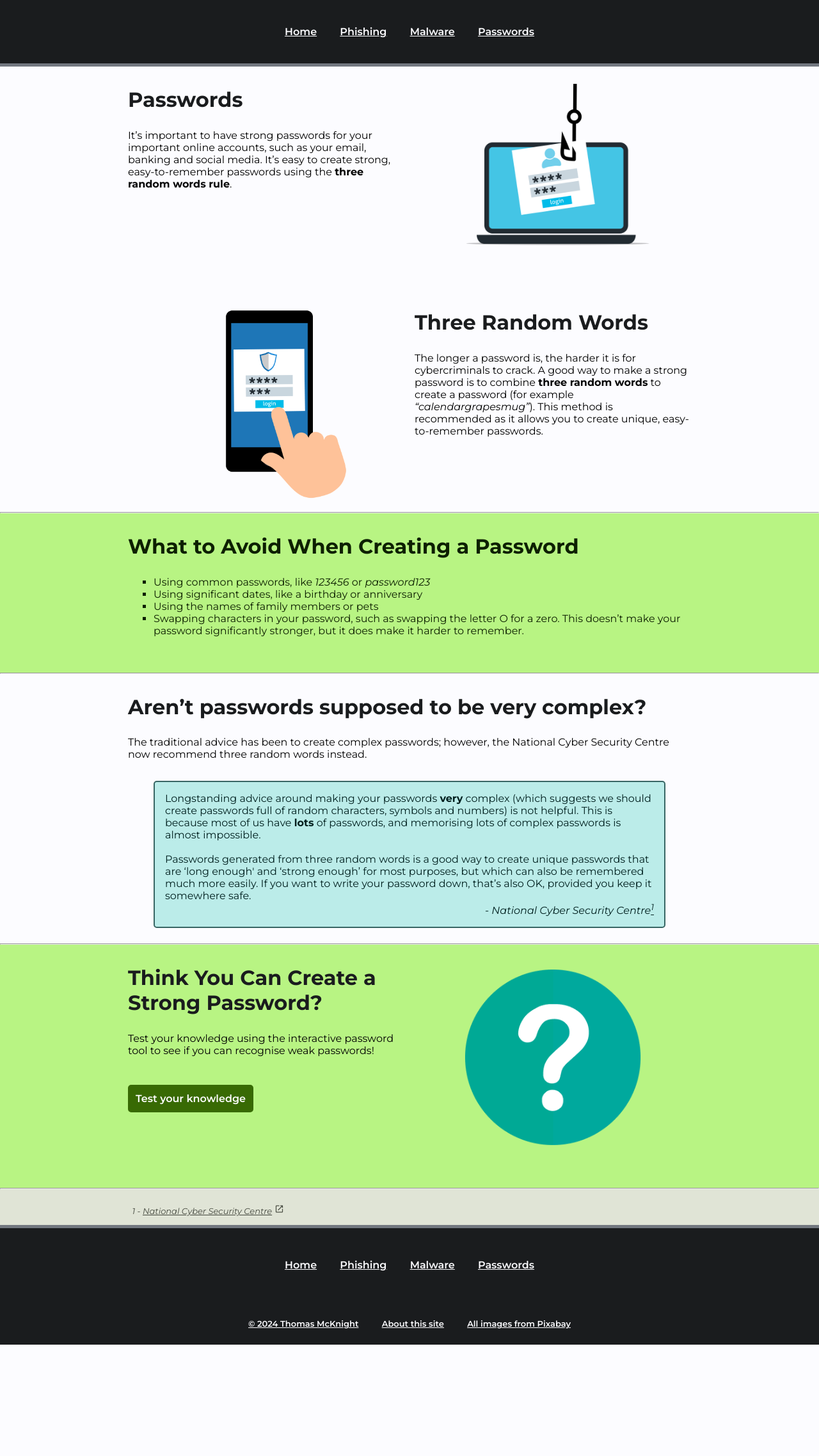
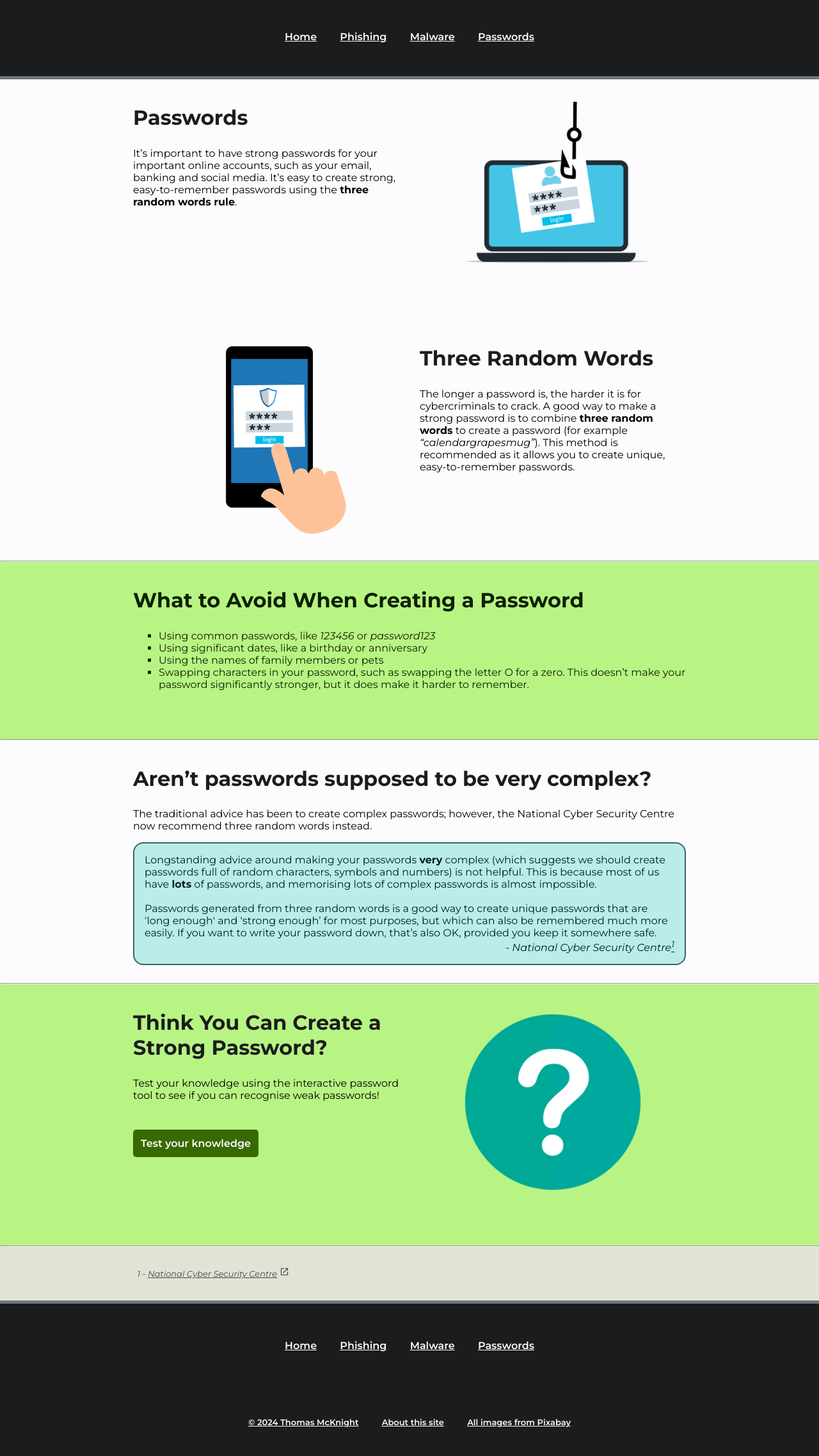
Before and after one commit to tinyTim567/CSC3094, a Flask app: page /passwords in a window 1280 px wide. Shown: the whole page at 64% size. Before the commit the page ends 2101 px from the top, so only its background shows below. Run offline with Flask 3, Linux system fonts and the light colour scheme.

Commit message:
Update styling

```diff
--- a/static/style.css
+++ b/static/style.css
@@ -35,7 +35,7 @@ html, body {
 }
 
 .grid-row {
-    display: block;
+    display: inline-block;
     clear: both;
     margin-left: 15vw;
     margin-right: 15vw;
@@ -53,16 +53,37 @@ html, body {
 .grid-column {
     box-sizing: border-box;
     width: 100%;
-    padding: 0.5em;
+    padding: 1em;
 }
 
 .column-no-padding {
     padding: 0;
 }
 
+@media (min-width: 75em) {
+    .column-one-fifth {
+        width: 20%;
+        float: left;
+    }
+}
+
+@media (min-width: 75em) {
+    .column-four-fifth {
+        width: 80%;
+        float: left;
+    }
+}
+
 @media (min-width: 50em) {
     .column-one-quarter {
         width: 25%;
+        float: left;
+    }
+}
+
+@media (min-width: 50em) {
+    .column-three-quarters {
+        width: 75%;
         float: left;
     }
 }
@@ -273,30 +294,29 @@ hr {
     color: var(--on-secondary);
 }
 
-.blockquote {
-    display: block;
+.box, .boxed-primary, .boxed-secondary, .boxed-tertiary {
     font-family: Montserrat, serif;
     font-size: medium;
     font-weight: 400;
     padding: 1em;
-    border-radius: 5px;
-    clear: both;
+    border-radius: 1em;
     float: left;
+    margin: 0;
 }
 
-.blockquote-primary {
+.boxed-primary {
     background-color: var(--primary-container);
     color: var(--on-primary-container);
     border: 2px solid var(--primary);
 }
 
-.blockquote-secondary {
+.boxed-secondary {
     background-color: var(--secondary-container);
     color: var(--on-secondary-container);
     border: 2px solid var(--secondary);
 }
 
-.blockquote-tertiary {
+.boxed-tertiary {
     background-color: var(--tertiary-container);
     color: var(--on-tertiary-container);
     border: 2px solid var(--tertiary);
--- a/templates/passwords/passwords.html
+++ b/templates/passwords/passwords.html
@@ -57,7 +57,7 @@
             <h1>Aren’t passwords supposed to be very complex?</h1>
             <p>The traditional advice has been to create complex passwords; however, the National Cyber Security Centre
                 now recommend three random words instead.</p>
-            <blockquote class="blockquote blockquote-tertiary"
+            <blockquote class="boxed-tertiary"
                         cite="https://www.ncsc.gov.uk/collection/top-tips-for-staying-secure-online/three-random-words">
                 Longstanding advice around making your passwords <b>very</b> complex (which suggests we should create
                 passwords full of random characters, symbols and numbers) is not helpful. This is because most of us
```
